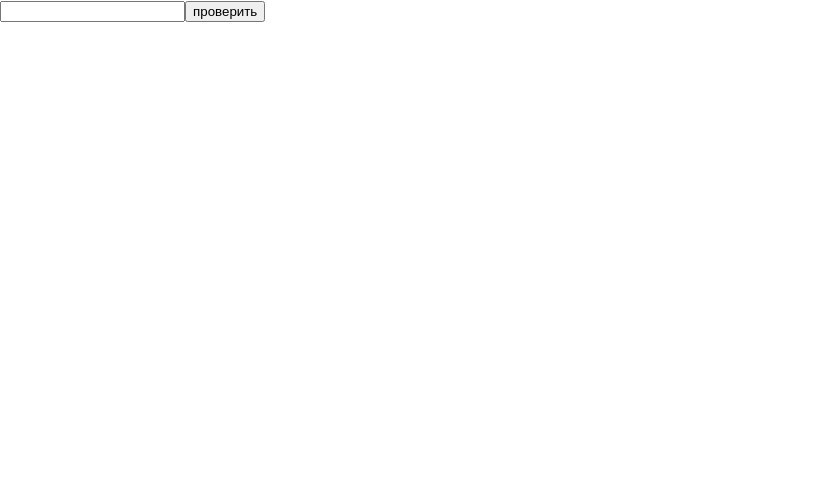
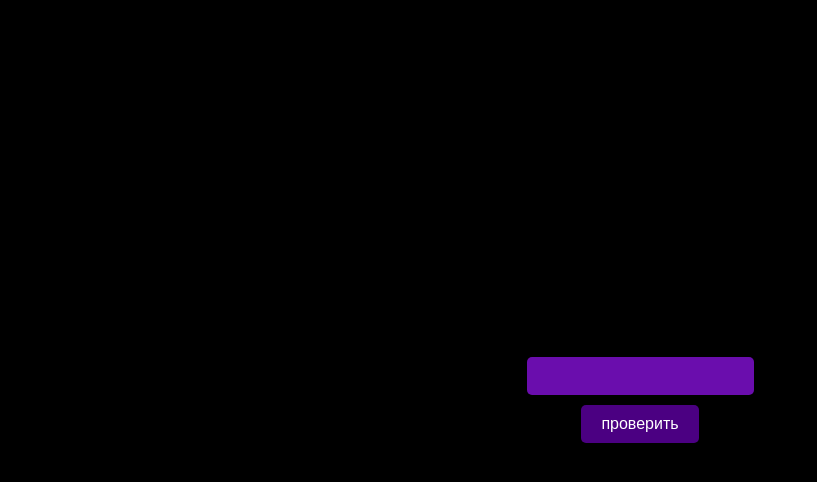
Before and after one commit to psibladdd/dobro, a React (Create React App) app: page / in a window 1280 px wide. Shown: the top 482 px of the page, without its empty margins (0-817 px from the left). Built offline with nearby package versions, Linux system fonts and the light colour scheme.

Commit message:
Update HomePage.jsx

```diff
--- a/src/HomePage.jsx
+++ b/src/HomePage.jsx
@@ -1,6 +1,6 @@
 import React, { useState } from 'react';
 import { useNavigate } from 'react-router-dom';
-import "./App.css"
+import "./App.css";
 
 const HomePage = () => {
   const [inputValue, setInputValue] = useState('');
@@ -11,22 +11,50 @@ const HomePage = () => {
   };
 
   const handleButtonClick = () => {
-    if (inputValue === 'добро' || inputValue === '13452') {
+    if (inputValue === 'призрак' || inputValue === 'молчание' || inputValue === '0043' || inputValue === '328331') {
       navigate(`/${inputValue}`);
-    } else {
-      alert('Анлука неправильно(');
     }
   };
 
   return (
-    <div>
+    <div style={{
+      backgroundColor: 'black',
+      minHeight: '100vh',
+      display: 'flex',
+      flexDirection: 'column',
+      alignItems: 'center',
+      justifyContent: 'center'
+    }}>
       <input
         type="text"
         value={inputValue}
         onChange={handleInputChange}
         placeholder=""
+        style={{
+          padding: '10px',
+          backgroundColor: '#6a0dad', // Фиолетовый цвет
+          color: 'white',
+          border: 'none',
+          borderRadius: '5px',
+          fontSize: '16px',
+          marginBottom: '10px',
+          outline: 'none',
+        }}
       />
-      <button onClick={handleButtonClick}>проверить</button>
+      <button
+        onClick={handleButtonClick}
+        style={{
+          padding: '10px 20px',
+          backgroundColor: '#4b0082', // Темно-фиолетовый
+          color: 'white',
+          border: 'none',
+          borderRadius: '5px',
+          cursor: 'pointer',
+          fontSize: '16px',
+        }}
+      >
+        проверить
+      </button>
     </div>
   );
 };
```
